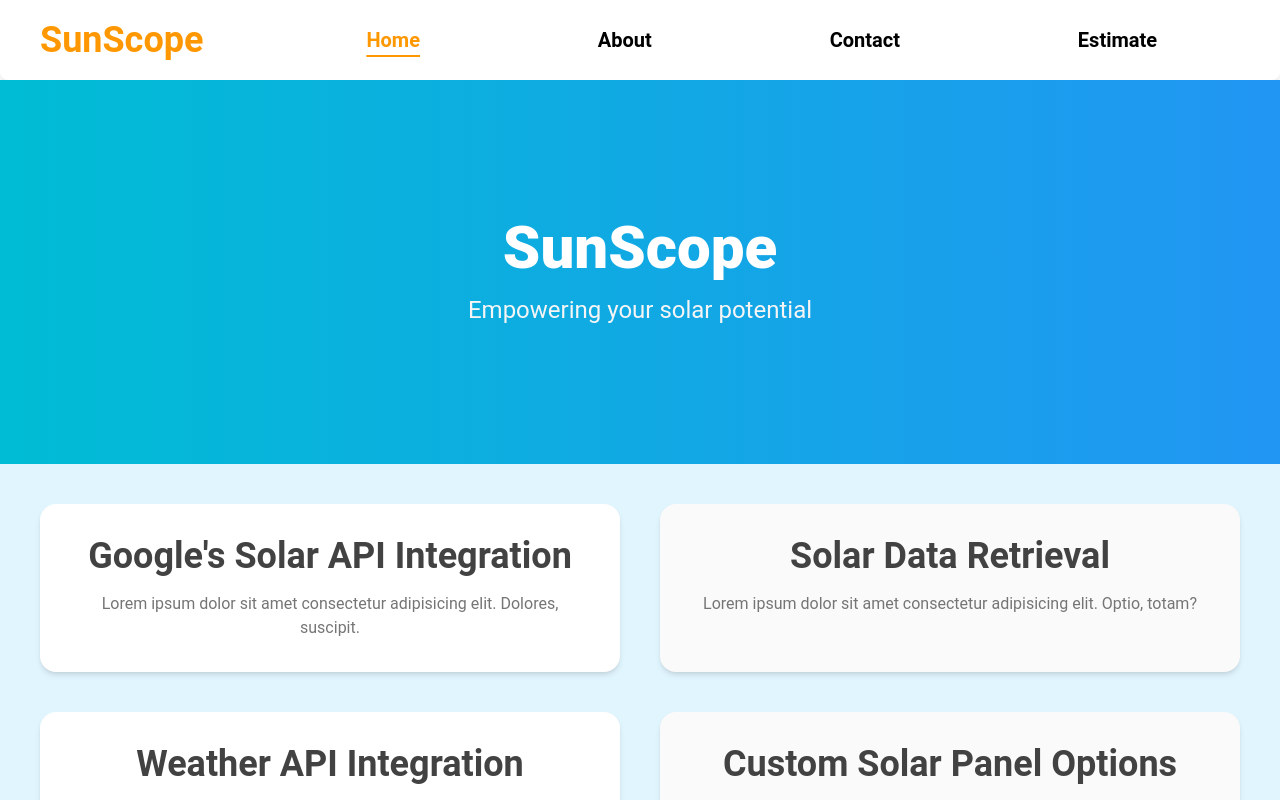
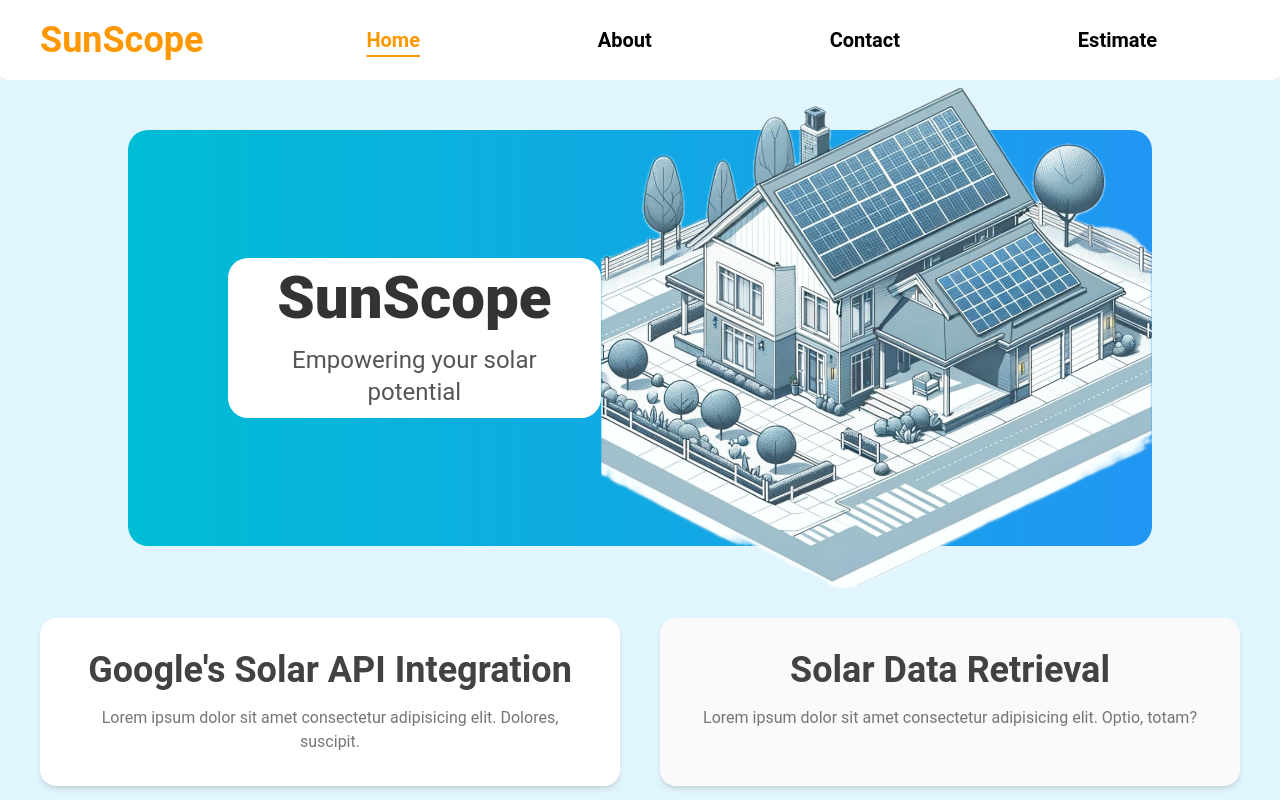
Before and after one commit to JapmeetBrar/SunScope, a React (Vite) app in the folder sunscope/: page /home in a window 1280 px wide. Shown: the top 800 px of the page. Built offline with nearby package versions, Linux system fonts and the light colour scheme.

Commit message:
added image

```diff
--- a/sunscope/src/components/Home.tsx
+++ b/sunscope/src/components/Home.tsx
@@ -1,12 +1,28 @@
 const Home = () => {
     return (
-      <div className="min-h-screen bg-light-blue-50 font-modern-sans">
-        <header className="bg-gradient-to-r from-cyan-500 to-blue-500 h-96 flex items-center justify-center">
-          <div className="text-center">
-            <h1 className="text-6xl font-extrabold mb-4 text-white">SunScope</h1>
-            <p className="text-2xl text-gray-100">Empowering your solar potential</p>
+        <div className="min-h-screen bg-light-blue-50 font-modern-sans">
+
+<div style={{ backgroundColor: 'rgb(225 245 254 / var(1)', paddingTop: '50px', marginBottom: '2.5%' }}>
+        <header className="bg-gradient-to-r from-cyan-500 to-blue-500 h-[26rem] flex items-center justify-between rounded-xl" style={{ width: '80%', margin: 'auto', borderRadius: '20px' }}>
+
+          <div className="flex items-center" style={{ backgroundColor: 'white', borderRadius: '20px', padding: '10px 20px', marginLeft: '100px' }}> {/* Increased marginLeft here */}
+            <div>
+              <h1 className="text-6xl font-extrabold mb-4" style={{ color: '#333' }}>SunScope</h1>
+              <p className="text-2xl" style={{ color: '#555' }}>Empowering your solar potential</p>
+            </div>
           </div>
+
+          {/* Image */}
+          <img src={"/house_image.png"} alt="House showcasing solar panels" style={{ height: '120%', maxWidth: '100%', marginTop: '-10%', marginBottom: '-10%' }} />
         </header>
+      </div>
+
+
+
+
+
+
+
 
         <div className="grid md:grid-cols-2 gap-10 p-10">
           <section className="bg-white p-8 rounded-2xl shadow-md hover:shadow-lg transition duration-500">
```
